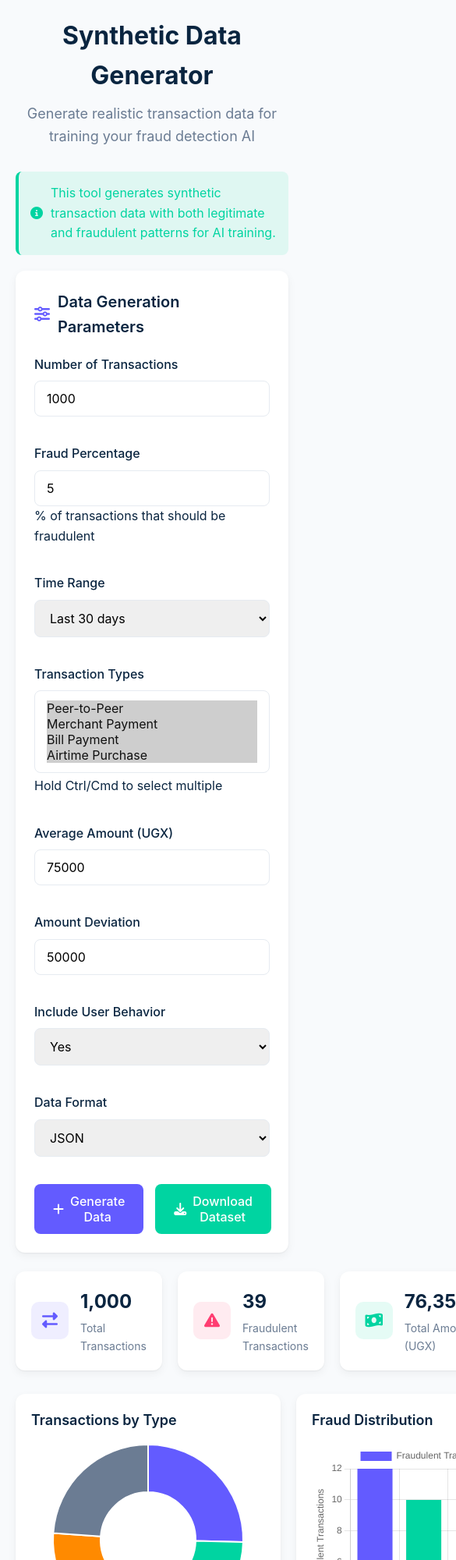
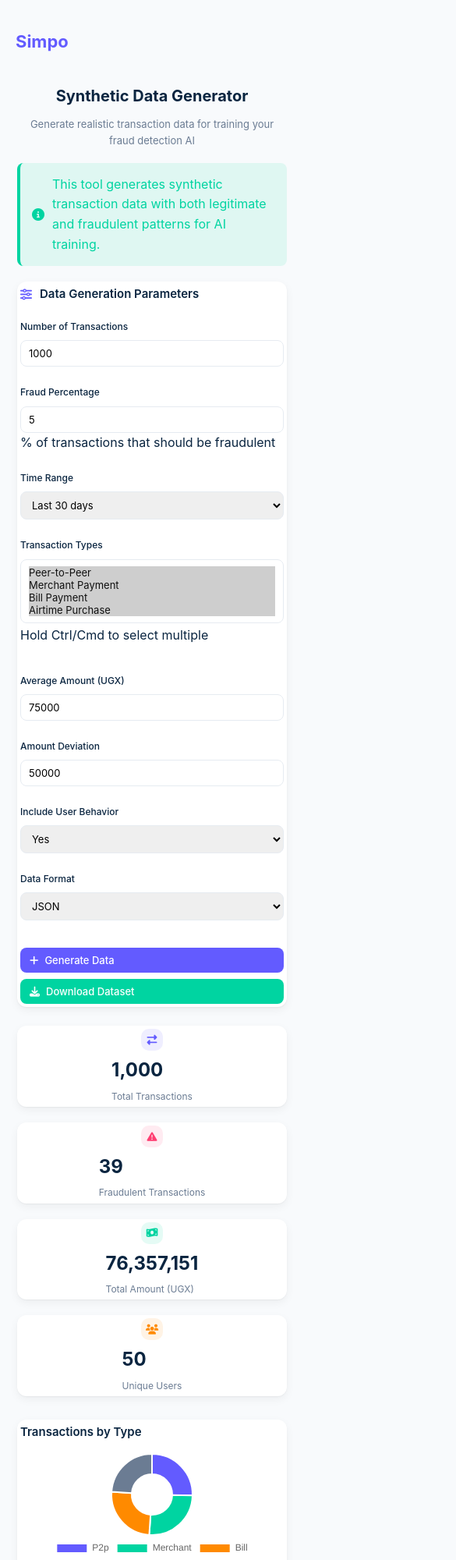
Before and after one commit to Uxfirststudio/usesimpo, a plain HTML site: page synthetic.html in a window 390 px wide. Shown: the top 2000 px of the page at 78% size, 585 px wide, since content can reach past the window. Drawn offline with nearby package versions, Linux system fonts and the light colour scheme.

Commit message:
updated synthetic data generator with the site styles

```diff
--- a/synthetic.html
+++ b/synthetic.html
@@ -299,9 +299,148 @@
         .modal-content .close:hover {
             color: var(--stripe-red);
         }
+
+        /* Responsive styles */
+        @media (max-width: 900px) {
+            .container {
+                padding: 10px;
+            }
+            .form-grid, .stats-grid, .charts-container {
+                grid-template-columns: 1fr;
+            }
+            .charts-container {
+                gap: 10px;
+            }
+            .card, .chart-card, .stat-card {
+                padding: 16px;
+            }
+            .modal-content {
+                padding: 20px;
+                min-width: 240px;
+                max-width: 98vw;
+            }
+            .charts-container {
+        grid-template-columns: 1fr;
+        gap: 10px;
+    }
+    .chart-wrapper {
+        height: 220px;
+        min-height: 180px;
+        max-height: 260px;
+    }
+}
+
+@media (max-width: 700px) {
+    .chart-wrapper {
+        height: 180px;
+        min-height: 120px;
+        max-height: 200px;
+    }
+}
+
+@media (max-width: 500px) {
+    .chart-wrapper {
+        height: 140px;
+        min-height: 80px;
+        max-height: 160px;
+    }
+}
+
+/* Make canvas fill parent */
+.chart-wrapper canvas {
+    width: 100% !important;
+    height: 100% !important;
+    display: block;
+}
+        @media (max-width: 700px) {
+            .container {
+                padding: 4px;
+            }
+            header {
+                margin-bottom: 18px;
+            }
+            h1 {
+                font-size: 20px;
+            }
+            .subtitle {
+                font-size: 13px;
+            }
+            .card-title, .chart-title {
+                font-size: 15px;
+            }
+            .form-label, .stat-label {
+                font-size: 12px;
+            }
+            .form-input, .form-select {
+                font-size: 13px;
+                padding: 8px 10px;
+            }
+            .btn {
+                font-size: 13px;
+                padding: 8px 12px;
+            }
+            .data-preview {
+                padding: 6px;
+                font-size: 12px;
+            }
+            table th, table td {
+                padding: 6px 4px;
+                font-size: 11px;
+            }
+            .modal-content {
+                padding: 8px;
+                min-width: 120px;
+                max-width: 99vw;
+            }
+            .actions {
+                flex-direction: column;
+                gap: 8px;
+            }
+            .form-grid {
+                gap: 8px;
+            }
+            .stat-card {
+                flex-direction: column;
+                gap: 6px;
+                padding: 6px;
+            }
+            .stat-icon {
+                width: 28px;
+                height: 28px;
+                font-size: 13px;
+            }
+        }
+
+        @media (max-width: 500px) {
+            .container {
+                padding: 2px;
+            }
+            .card, .chart-card, .stat-card {
+                padding: 4px;
+            }
+            .modal-content {
+                padding: 4px;
+                min-width: 80px;
+                max-width: 100vw;
+            }
+            .charts-container .chart-wrapper {
+                height: 180px;
+            }
+        }
+
+        /* Make table scrollable on small screens */
+        .data-preview {
+            overflow-x: auto;
+            max-width: 100vw;
+        }
     </style>
 </head>
 <body>
+    <header>
+        <div class="container" style="text-align:left; padding:16px 0;">
+            <a href="index.html" class="logo" style="font-weight:700; font-size:22px; color:#635bff; text-decoration:none;">Simpo</a>
+        </div>
+    </header>
     <div class="container">
         <header>
             <h1>Synthetic Data Generator</h1>
@@ -516,6 +655,24 @@
             <div id="modalContent"></div>
         </div>
     </div>
+    <footer>
+        <div class="container footer-inner" style="padding:32px 0; border-top:1px solid #e6ebf1; margin-top:40px;">
+            <div style="display:flex; flex-wrap:wrap; align-items:center; justify-content:space-between; gap:10px;">
+                <div>
+                    <span style="font-weight:600; color:#635bff;">Simpo API</span> &copy; 2025
+                </div>
+                <div style="font-size:14px; color:#6b7c93;">
+                    <a href="index.html#features" style="margin-right:16px; color:inherit; text-decoration:none;">Features</a>
+                    <a href="index.html#pricing" style="margin-right:16px; color:inherit; text-decoration:none;">Pricing</a>
+                    <a href="index.html#faq" style="color:inherit; text-decoration:none;">FAQ</a>
+                </div>
+                <div>
+                    <a href="https://twitter.com/usesimpo" target="_blank" style="color:#635bff; margin-right:8px;"><i class="fab fa-twitter"></i></a>
+                    <a href="mailto:hello@usesimpo.com" style="color:#635bff;"><i class="fas fa-envelope"></i></a>
+                </div>
+            </div>
+        </div>
+    </footer>
     <script>
         // --- Data Generation ---
         const locations = ['Kampala', 'Entebbe', 'Jinja', 'Gulu', 'Mbale', 'Lira', 'Mbarara', 'Fort Portal'];
```
